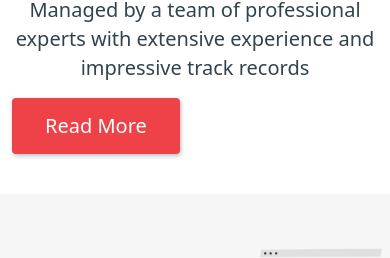
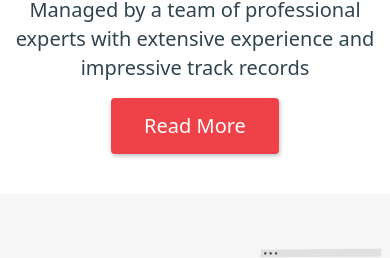
Before and after one commit to PanktiPatel99/DSI_BOOTSTRAP, a plain HTML site: page Template/index.html in a window 390 px wide. Shown: the part 590-848 px from the top of the page. Drawn offline with Linux system fonts and the light colour scheme.

Commit message:
mobileResponsive - tablet responsive home page implemented

```diff
--- a/Template/index.html
+++ b/Template/index.html
@@ -73,7 +73,7 @@
             <span style="color:#EE4248;">Information Technology</span>
           </h1>
           <p class="my-3 my-lg-4">Managed by a team of professional experts with extensive experience and impressive track records</p>
-          <button class="btn d-flex mx-lg-0">Read More</button>
+          <button class="btn d-flex mx-auto mx-lg-0">Read More</button>
         </div>
         <div class="col-md-12 col-lg-6 py-2 py-lg-5 order-1 order-md-1 order-lg-2">
           <img class="img-fluid d-flex mx-lg-0 mx-md-auto" src="./assets/images/devicepana.png" alt="" />
```
